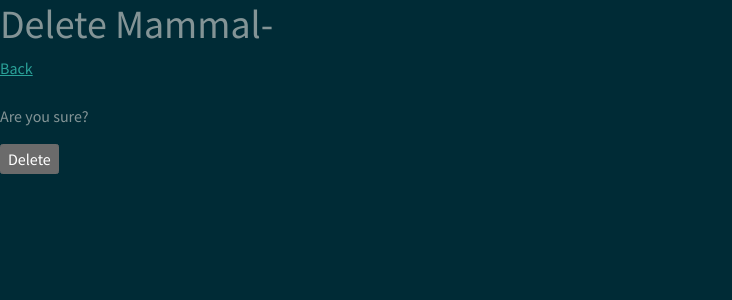
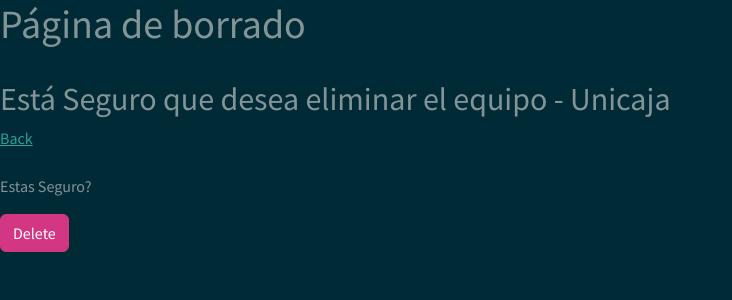
Before and after one commit to pmolina4/Proyecto-Agenda, a Flask app: page /delete/1 in a window 1280 px wide. Shown: the top 300 px of the page, without its empty margins (0-732 px from the left). Run offline with Flask 3, Linux system fonts and the light colour scheme; data comes from the database, SQL or seed files in the repository; some libraries are stand-ins or nearby versions.

Commit message:
Sección de borrado
Se ha creado la  sección de borrado ya funciona todo lo que es la lógica falta la apariencia

```diff
--- a/Agenga-Basket/Agenda Nueva/myapp/templates/delete.html
+++ b/Agenga-Basket/Agenda Nueva/myapp/templates/delete.html
@@ -1,9 +1,11 @@
 {% extends 'base.html' %} {% block content %}
-<h1>Delete Mammal- {{ mammal.fullname }}</h1>
+<h1>Página de borrado</h1>
+<br>
+<h2>Está Seguro que desea eliminar el equipo - {{ equipo.nombre }}</h2>
 <a href="/">Back</a><br /><br />
 
-<p>Are you sure?</p>
-<form action="/delete/{{ mammal.uid }}" method="post">
-  <input type="submit" value="Delete" />
+<p>Estas Seguro?</p>
+<form action="/delete/{{ equipo.equipo_id }}" method="post">
+  <input  class="btn btn-danger" type="submit" value="Delete" />
 </form>
 {% endblock %}
--- a/Agenga-Basket/Agenda Nueva/myapp/views.py
+++ b/Agenga-Basket/Agenda Nueva/myapp/views.py
@@ -51,16 +51,16 @@
             )
             return redirect("/")
 
-    @app.route("/delete/<int:uid>", methods=["GET", "POST"])
-    def delete(uid: int):
+    @app.route("/delete/<int:equipo_id>", methods=["GET", "POST"])
+    def delete(equipo_id: int):
         if request.method == "GET":
-            read_mammal = db_access["read"]
-            mammal = read_mammal(uid)
-            return render_template("delete.html", mammal=mammal)
+            read_equipo = db_access["read"]
+            equipo = read_equipo(equipo_id)
+            return render_template("delete.html", equipo=equipo)
 
         if request.method == "POST":
-            delete_mammal = db_access["delete"]
-            delete_mammal(
-                uid=uid,
+            delete_equipo = db_access["delete"]
+            delete_equipo(
+                equipo_id=equipo_id,
             )
             return redirect("/")
```
Also changed, not shown: Agenga-Basket/Agenda Nueva/instance/liga_basket.sqlite3.
